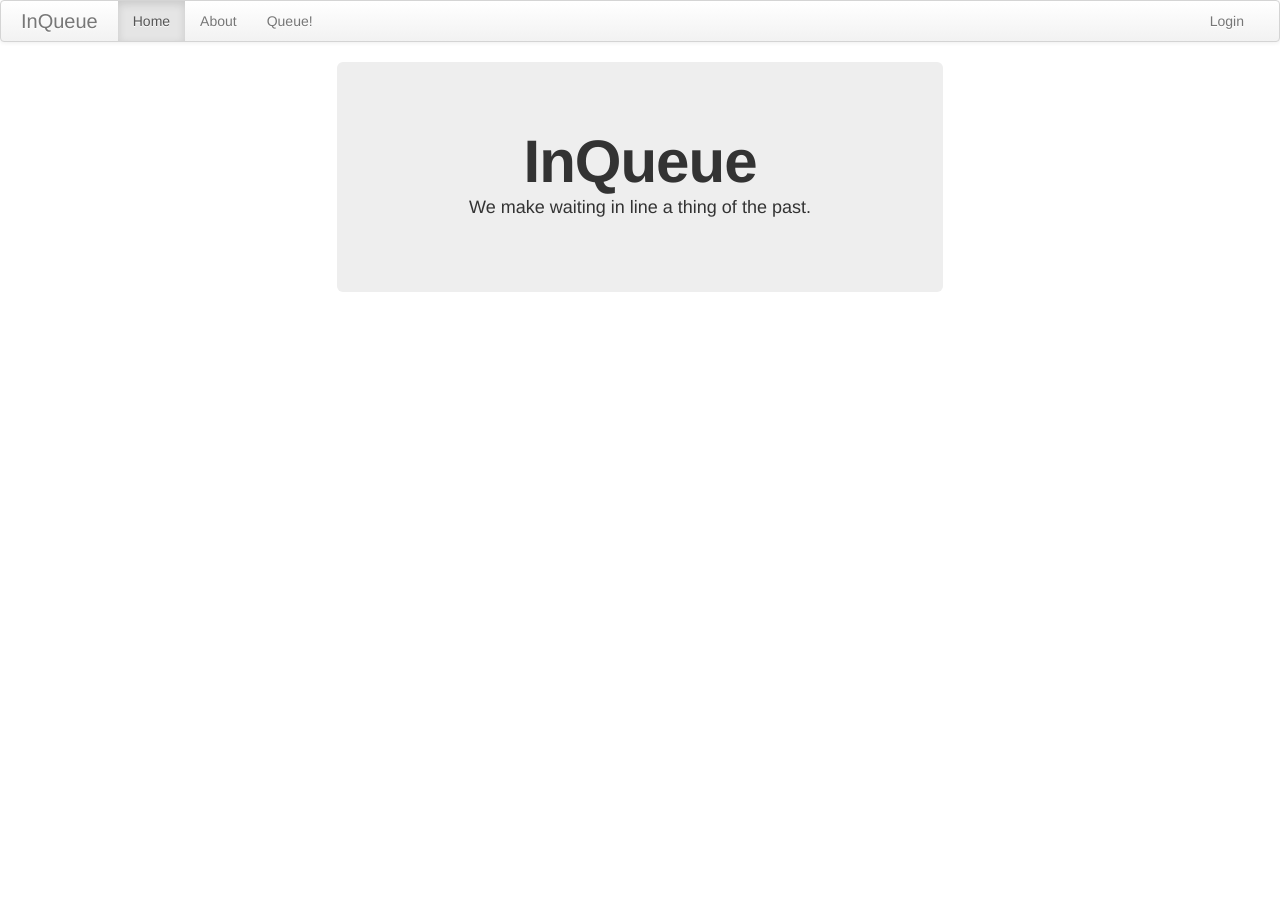
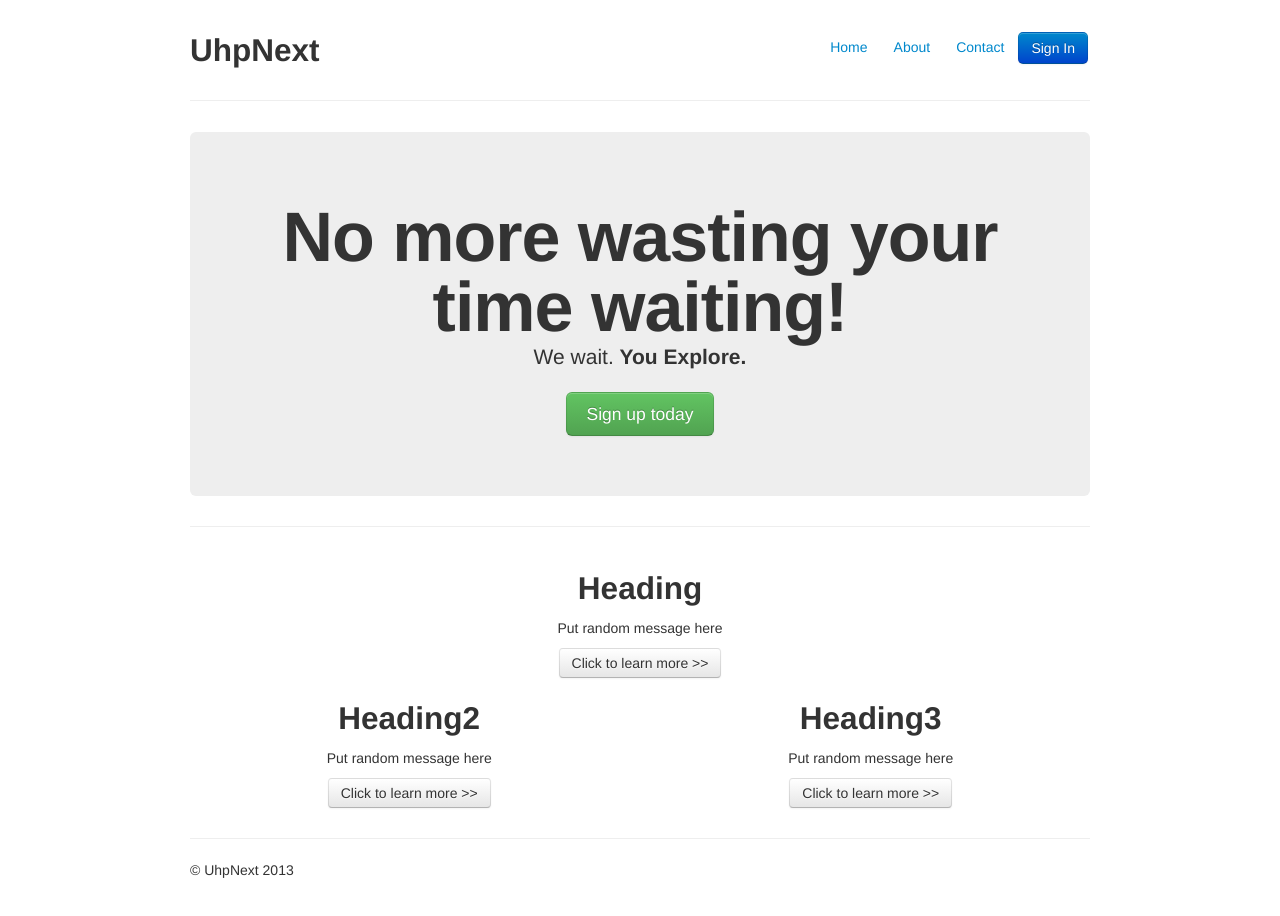
Before and after one commit to upnextapp/webserver, a website: page public/index.html in a window 1280 px wide. Before the commit the page ends 800 px from the top, so only its background shows below. Drawn offline with nearby package versions, Linux system fonts and the light colour scheme; files that its build step writes are made by us from their sources.

Commit message:
Updated home page.

```diff
--- a/public/index.html
+++ b/public/index.html
@@ -4,29 +4,121 @@
   <link rel="stylesheet" type="text/css" href="css/bootstrap.css">
   <title>InQueue - Home</title>
 </head>
+<!-- styles -->
+    <link href="../assets/css/bootstrap.css" rel="stylesheet">
+    <style type="text/css">
+      body {
+        padding-top: 20px;
+        padding-bottom: 40px;
+      }
+
+      /* Custom container */
+      .container-narrow {
+        margin: 0 auto;
+        max-width: 900px;
+      }
+      .container-narrow > hr {
+        margin: 30px 0;
+      }
+
+      /* Main marketing message and sign up button */
+      .jumbotron {
+        margin: 100px 0;
+        text-align: center;
+      }
+      .jumbotron h1 {
+        font-size: 100px;
+        line-height: 1;
+      }
+      .jumbotron .btn {
+        font-size: 21px;
+        padding: 14px 24px;
+      }
+
+	  .hero-unit h1{
+		font-size: 70px;
+		light-height: 1;
+	  }
+      /* Supporting marketing content */
+      .marketing {
+        margin: 60px 0;
+      }
+      .marketing p + h4 {
+        margin-top: 28px;
+      }
+
+	  .muted {
+		color: #777;
+	  }
+    </style>
+    <link href="../assets/css/bootstrap-responsive.css" rel="stylesheet">
 
 <body>
-  <div class="navbar">
-    <div class="navbar-inner">
-      <a class="brand" href="index.html">InQueue</a>
-      <ul class="nav">
-        <li class="active"><a href="index.html">Home</a></li>
-        <li><a href="about.html">About</a></li>
-        <li><a href="queue.html">Queue!</a></li>
-      </ul>
-      <ul class="nav pull-right">
-        <li><a href="login.html">Login</a></li>
-      </ul>
-    </div>
-  </div>
-  <div class="container-fluid">
-    <div class="row-fluid">
-      <div class="hero-unit span6 offset3 text-center">
-        <h1>InQueue</h1>
-        <p>We make waiting in line a thing of the past.</p>
+	<div class="container-narrow">
+		<div class="masthead">
+			<ul class="nav nav-pills pull-right">
+				<li><a href="./home.html">Home</a></li>
+				<li><a href="./about.html">About</a></li>
+				<li><a href="./contact.html">Contact</a></li>
+				<li><a class="btn btn-primary" href="./sign.html">Sign In</a></li>
+			</ul>
+			<h2>UhpNext</h2>
+		</div>
+
+		<hr>
+
+		<div class="hero-unit" align="center">
+			<h1>No more wasting your time waiting!</h1>
+			<p class="lead">We wait. <strong>You Explore.</strong></p>
+			<a class="btn btn-large btn-success" href="#">Sign up today</a>
+		</div>
+
+		<hr>
+
+		<div class="row-fluid" align="center">
+			<div class="span12">
+				<h2>Heading</h2>
+				<p>Put random message here</p>
+				<p>
+					<a class="btn" href="#">Click to learn more >></a>
+				</p>
+			</div>
+			<div class="row-fluid">
+				<div class="span6">
+					<h2>Heading2</h2>
+					<p>Put random message here</p>
+					<p>
+						<a class="btn" href="#">Click to learn more >></a>
+					</p>
+				</div>
+					<div class="span6">
+					<h2>Heading3</h2>
+					<p>Put random message here</p>
+					<p>
+						<a class="btn" href="#">Click to learn more >></a>
+					</p>
+				</div>
+			</div>
+	<hr>
+	<div class="footer" align="left">
+        <p>&copy; UhpNext 2013</p>
       </div>
-    </div>
-  </div>
+	</div> <!-- /container -->
+	<!-- javascript -->
+	<!-- placed at the end for faster page load -->
+	<script src="http://twitter.github.io/bootstrap/assets/js/jquery.js"></script>
+	<script src="http://twitter.github.io/bootstrap/assets/js/bootstrap-transition.js"></script>
+    <script src="http://twitter.github.io/bootstrap/assets/js/bootstrap-alert.js"></script>
+    <script src="http://twitter.github.io/bootstrap/assets/js/bootstrap-modal.js"></script>
+    <script src="http://twitter.github.io/bootstrap/assets/js/bootstrap-dropdown.js"></script>
+    <script src="http://twitter.github.io/bootstrap/assets/js/bootstrap-scrollspy.js"></script>
+    <script src="http://twitter.github.io/bootstrap/assets/js/bootstrap-tab.js"></script>
+    <script src="http://twitter.github.io/bootstrap/assets/js/bootstrap-tooltip.js"></script>
+    <script src="http://twitter.github.io/bootstrap/assets/js/bootstrap-popover.js"></script>
+    <script src="http://twitter.github.io/bootstrap/assets/js/bootstrap-button.js"></script>
+    <script src="http://twitter.github.io/bootstrap/assets/js/bootstrap-collapse.js"></script>
+    <script src="http://twitter.github.io/bootstrap/assets/js/bootstrap-carousel.js"></script>
+    <script src="http://twitter.github.io/bootstrap/assets/js/bootstrap-typeahead.js"></script>
 </body>
 
 </html>
```
